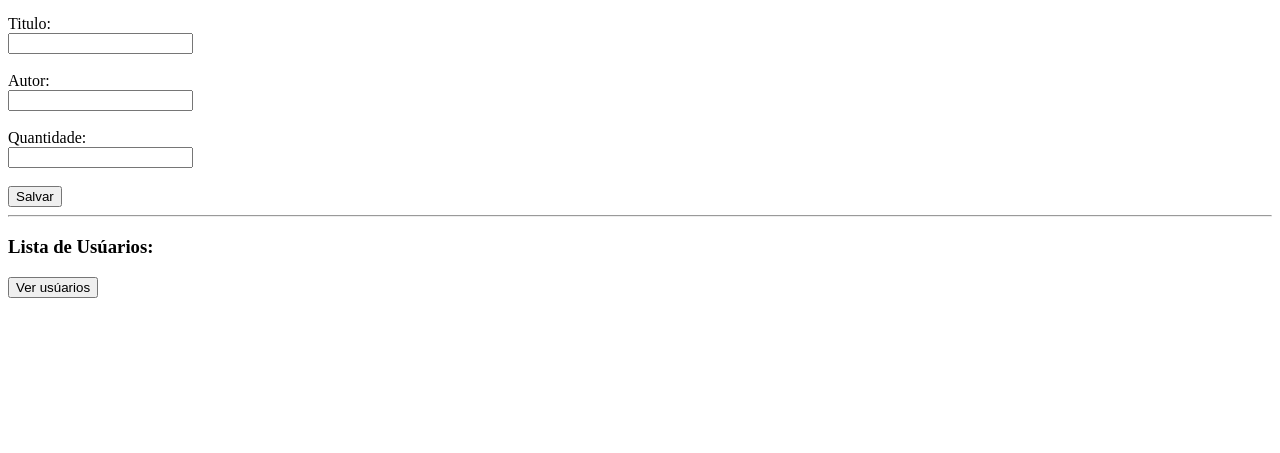
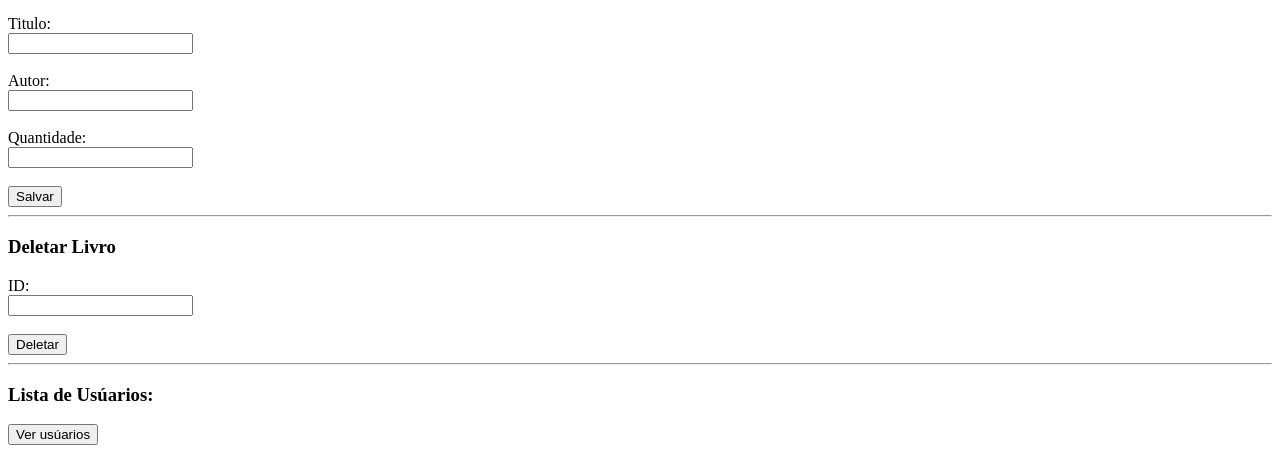
Before and after one commit to alvsgabriellk/Biblioteca, a Flask app: page / in a window 1280 px wide. Shown: the part 514-967 px from the top of the page. Before the commit the page ends 812 px from the top, so only its background shows below. Run offline with Flask 3, Linux system fonts and the light colour scheme.

Commit message:
Adicionando form para deletar livro, e correção de forms

```diff
--- a/templates/index.html
+++ b/templates/index.html
@@ -51,7 +51,7 @@
     <h3>Deletar Usúario</h3>
     <form action="/usuarios/deletar" method="POST">
         <label>ID:</label><br>
-        <input type="number" name="usuario_id" required><br><br>
+        <input type="text" name="usuario_id" required><br><br>
 
         <button type="submit">Deletar</button><br>
         <hr>
@@ -68,12 +68,22 @@
         <input type="text" name="autor" required><br><br>
 
         <label>Quantidade:</label><br>
-        <input type="number" name="quantidade_total" required><br><br>
+        <input type="text" name="quantidade_total" required><br><br>
 
         <button type="submit">Salvar</button>
         <hr>
     </form>
     <!-- FIM LIVRO CADASTRO -->
+
+    <!-- INICIO DELETAR LIVRO -->
+     <h3>Deletar Livro</h3>
+     <form action="/livros/deletar" method="POST">
+        <label>ID:</label><br>
+        <input type="text" name="livro_id" required><br><br>
+
+        <button type="submit">Deletar</button>
+        <hr>
+     </form>
 
     <!-- INICIO LISTA DE USUARIOS -->
     <h3>Lista de Usúarios:</h3>
```
